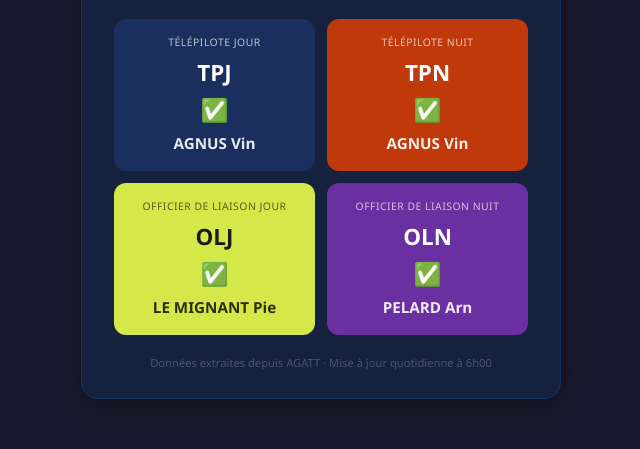
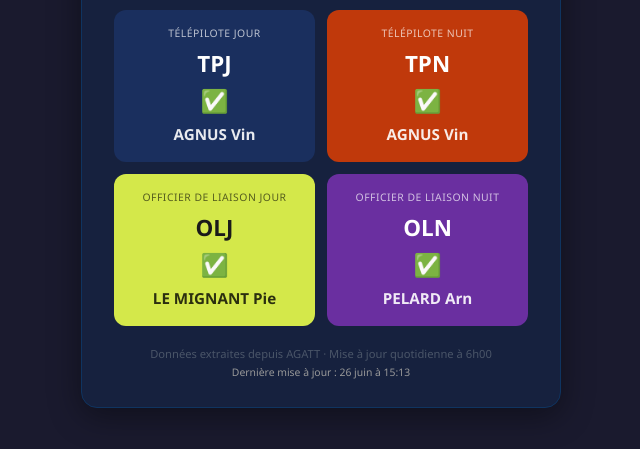
Before and after one commit to julemarec56-dev/drone-planning, a plain HTML site: page index.html in a window 1280 px wide. Shown: the part 289-738 px from the top of the page, without its empty margins (319-959 px from the left). Drawn offline with Linux system fonts and the light colour scheme.

Commit message:
horodatage + ameliorations

```diff
--- a/index.html
+++ b/index.html
@@ -189,6 +189,7 @@
   </div>
 
   <div class="footer">Données extraites depuis AGATT · Mise à jour quotidienne à 6h00</div>
+  <div id="last-update" style="text-align:center;font-size:0.65rem;color:#999;margin-top:4px;"></div>
   <div id="zone-maj" style="display:none;text-align:center;margin-top:12px;">
     <button id="btn-update" onclick="demanderMiseAJour()" style="background:none;border:1px solid #ccc;border-radius:6px;padding:6px 14px;font-size:0.75rem;color:#666;cursor:pointer;">⟳ Mettre à jour</button>
     <div id="update-msg" style="font-size:0.7rem;color:#888;margin-top:4px;"></div>
@@ -239,6 +240,14 @@
       html += '</div>';
       contentEl.innerHTML = html;
 
+      if (data.extracted_at) {
+        const maj = new Date(data.extracted_at);
+        document.getElementById("last-update").textContent =
+          "Dernière mise à jour : " + maj.toLocaleString("fr-FR", {
+            day: "numeric", month: "long", hour: "2-digit", minute: "2-digit"
+          });
+      }
+
     } catch (e) {
       dateEl.textContent = "";
       contentEl.innerHTML = `<div class="error">⚠️ Impossible de charger les données.<br>Vérifiez que agatt_data.json est présent.</div>`;
```
